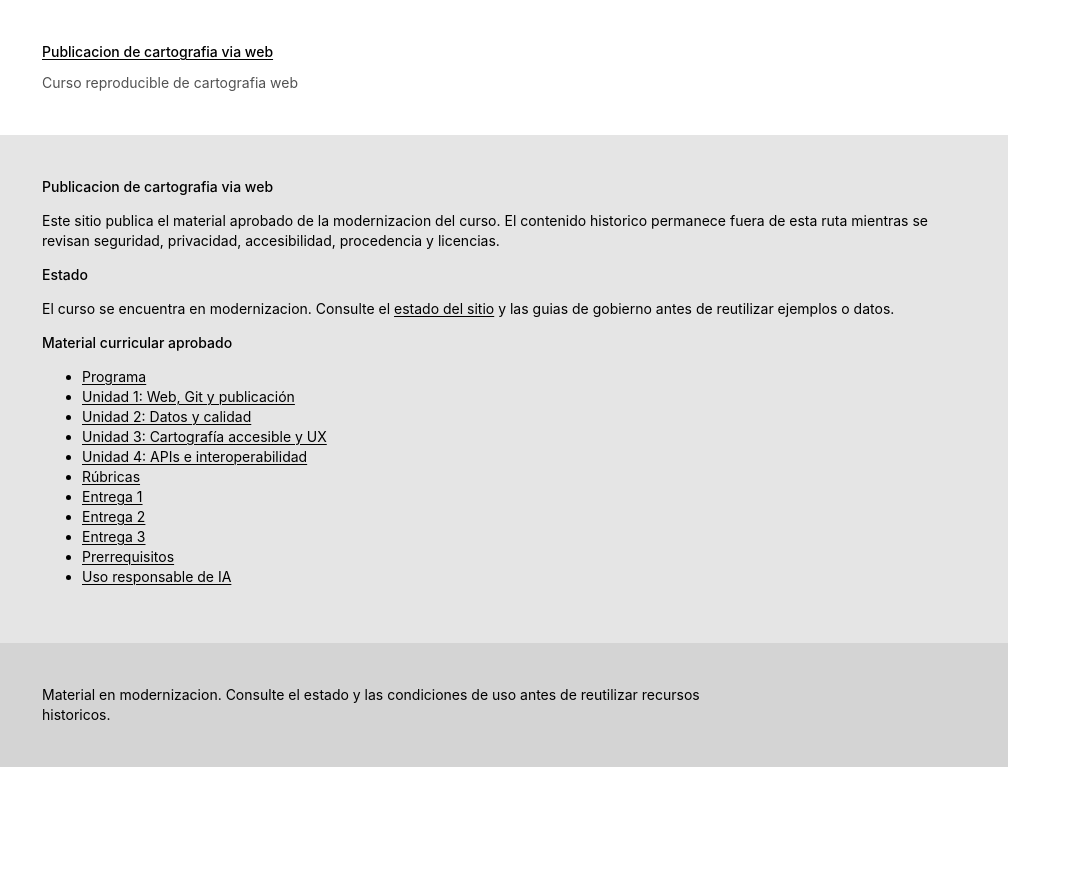
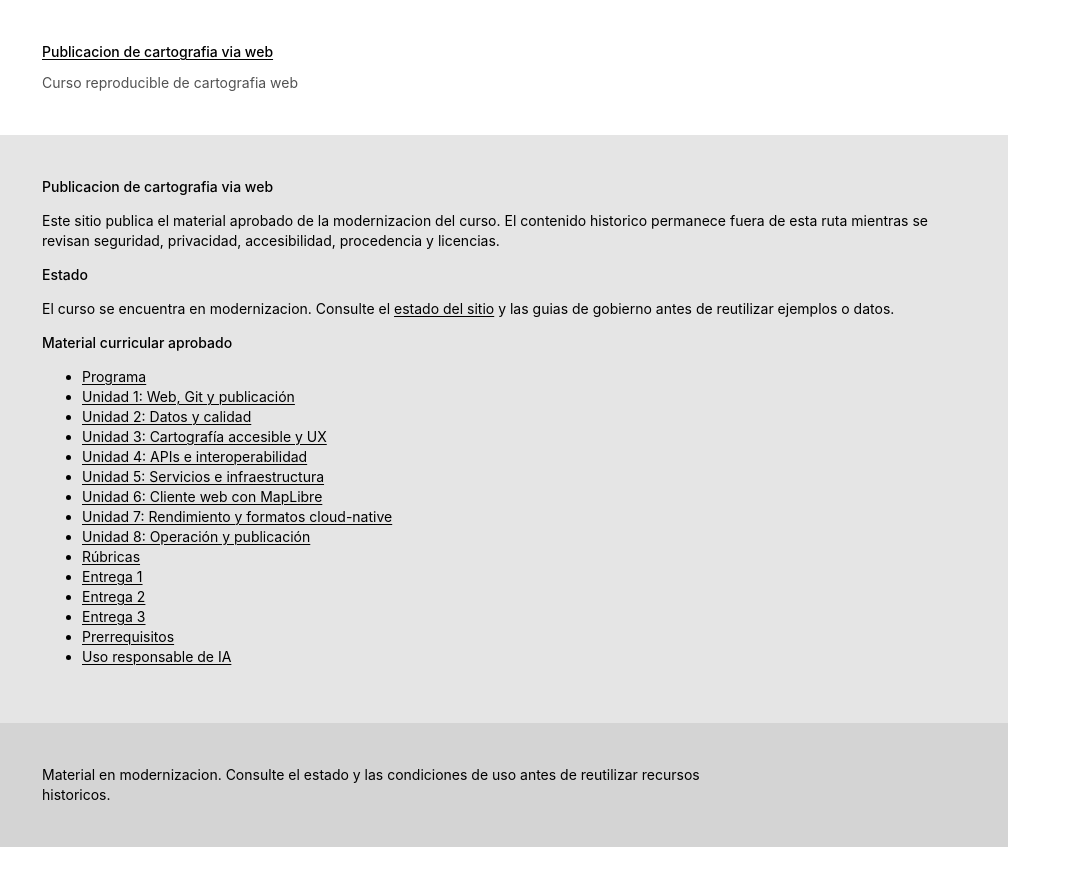
Before and after one commit to dersteppenwolf/cartografia_web, a Jekyll site: the page built from docs/index.md, in a window 1280 px wide. Shown: the top 886 px of the page, without its empty margins (0-1071 px from the left). Built offline with Jekyll 4.4.1, drawn with Linux system fonts in a browser that asks for light colours.

Commit message:
Enlazar todas las unidades del curso

```diff
--- a/docs/index.md
+++ b/docs/index.md
@@ -22,6 +22,10 @@ y las guias de gobierno antes de reutilizar ejemplos o datos.
 - [Unidad 2: Datos y calidad](unidades/02-datos-calidad/)
 - [Unidad 3: Cartografía accesible y UX](unidades/03-cartografia-accesible/)
 - [Unidad 4: APIs e interoperabilidad](unidades/04-apis-interoperabilidad/)
+- [Unidad 5: Servicios e infraestructura](unidades/05-servicios-infraestructura/)
+- [Unidad 6: Cliente web con MapLibre](unidades/06-cliente-web/)
+- [Unidad 7: Rendimiento y formatos cloud-native](unidades/07-rendimiento-cloud-native/)
+- [Unidad 8: Operación y publicación](unidades/08-operacion-publicacion/)
 - [Rúbricas](evaluacion/rubricas/)
 - [Entrega 1](evaluacion/entrega-1/)
 - [Entrega 2](evaluacion/entrega-2/)
```
